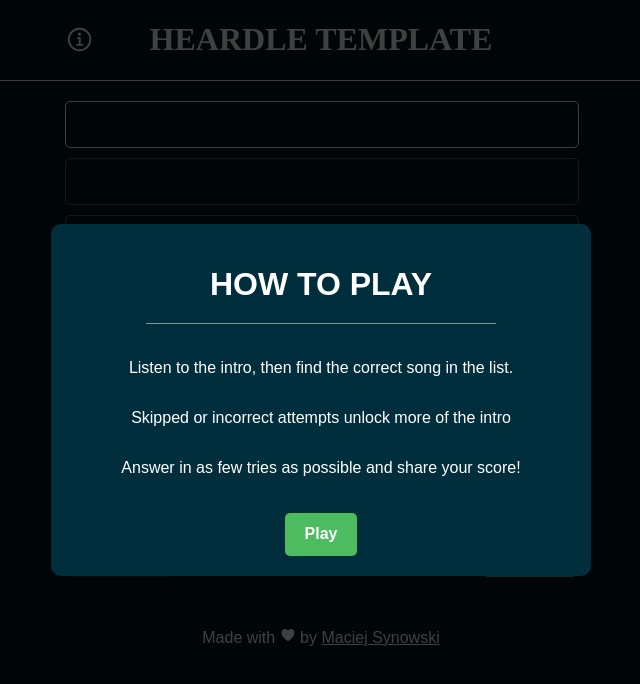
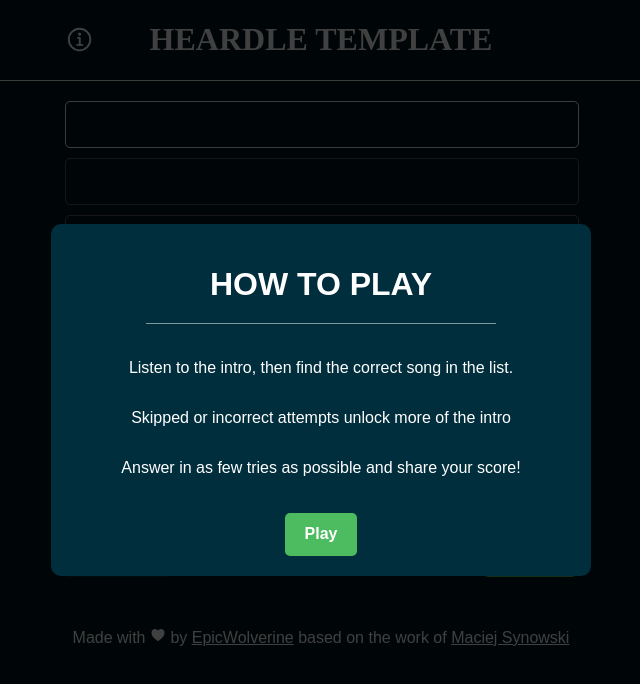
Before and after one commit to anushkadoyan/Jondle, a React (Create React App) app: page / in a window 1280 px wide. Shown: the top 684 px of the page, without its empty margins (319-959 px from the left). Built offline with nearby package versions, Linux system fonts and the light colour scheme.

Commit message:
Update footer

```diff
--- a/src/components/Footer/index.tsx
+++ b/src/components/Footer/index.tsx
@@ -8,6 +8,10 @@ export function Footer() {
     <footer>
       <Styled.Text>
         Made with <IoHeart /> by{" "}
+        <Styled.Link href="https://epicwolverine.com">
+          EpicWolverine
+        </Styled.Link>
+        {" "}based on the work of{" "}
         <Styled.Link href="https://twitter.com/synowski_maciej">
           Maciej Synowski
         </Styled.Link>
```
